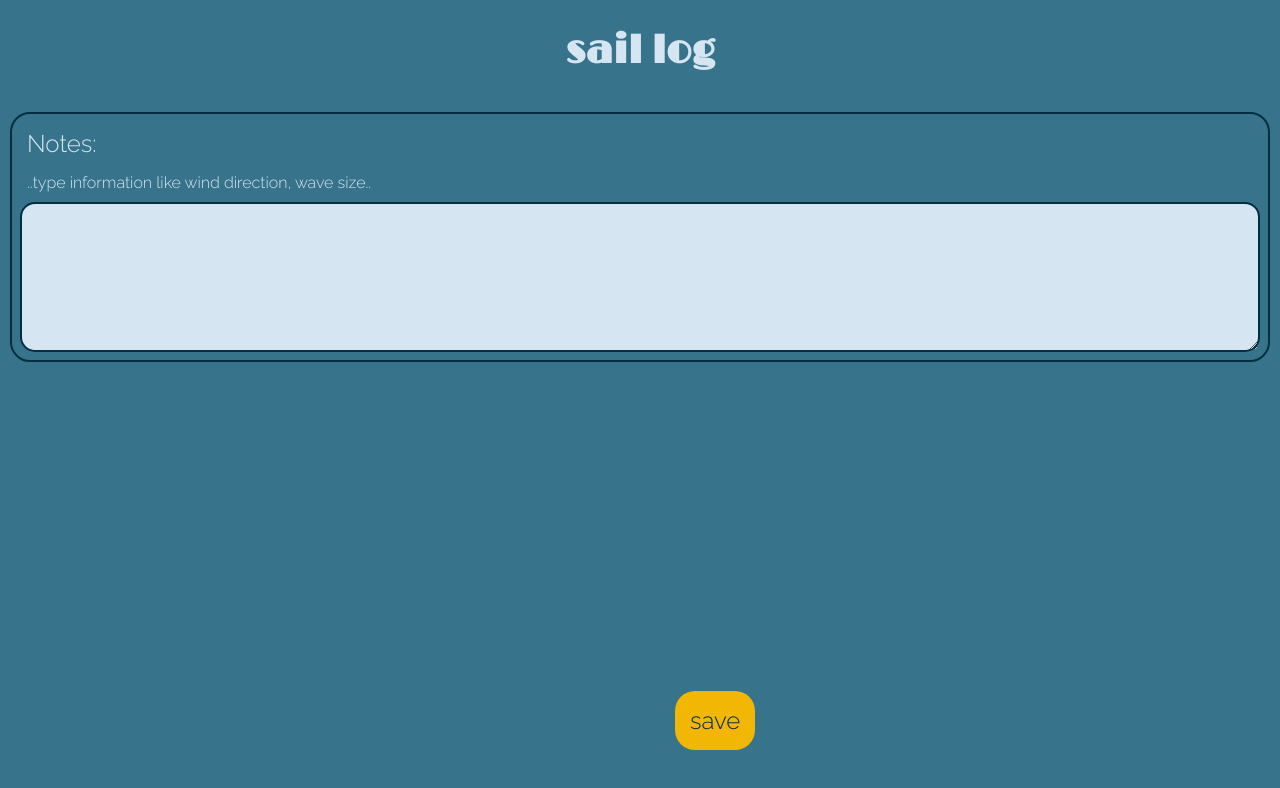
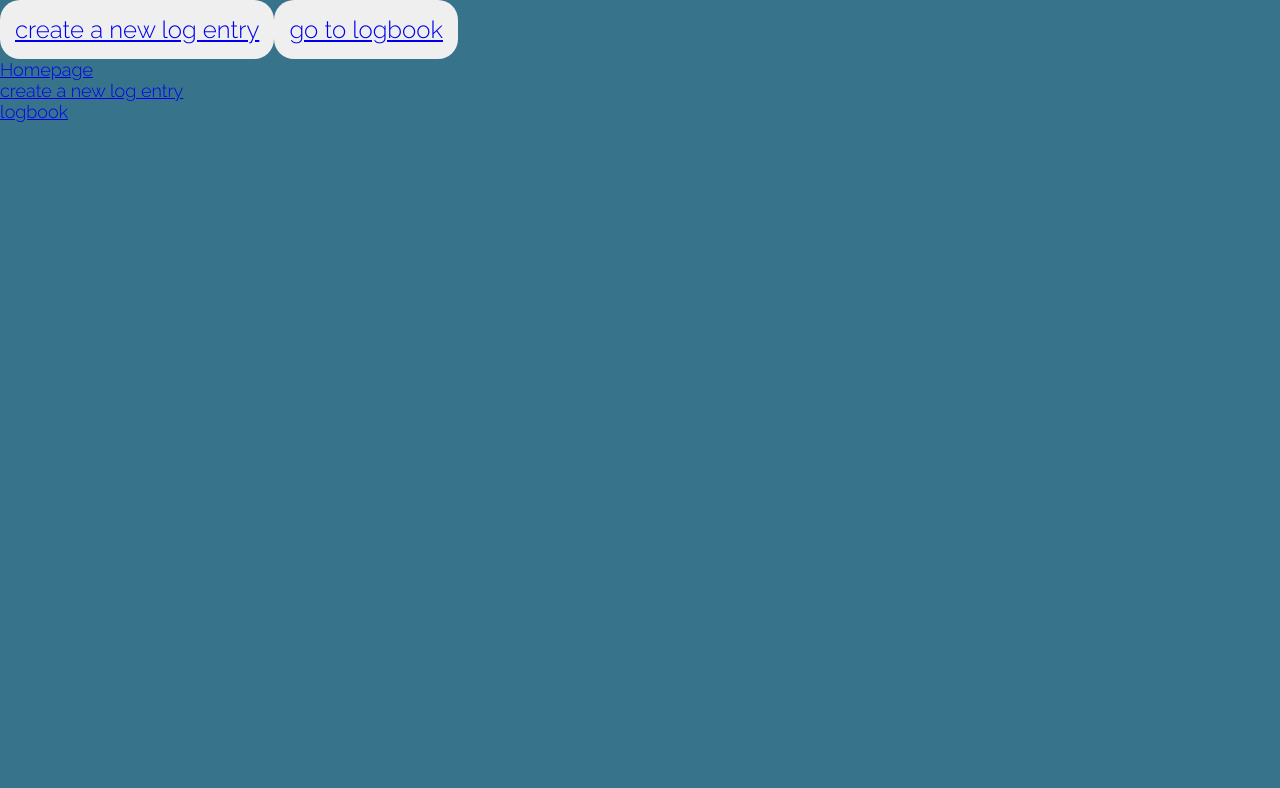
Before and after one commit to MerleMak/sail-log, a React (Create React App) app: page / in a window 1280 px wide. Shown: the top 788 px of the page. Built offline with nearby package versions, Linux system fonts and the light colour scheme.

Commit message:
Add Routes and link pages through routes

```diff
--- a/src/App.js
+++ b/src/App.js
@@ -1,37 +1,46 @@
+import { useState } from 'react';
+import { NavLink, Routes, Route } from 'react-router-dom';
 import styled from 'styled-components';
-import LogForm from './components/LogForm/LogForm';
-import LogEntryList from './components/LogEntryList/LogEntryList';
-import { useState } from 'react';
-import Button from './components/Button/Button';
+import HomePage from './routes/HomePage';
+import FormPage from './routes/FormPage';
+import LogbookPage from './routes/LogbookPage';
 
 export default function App() {
   const [logEntries, setLogEntries] = useState([]);
-  console.log(logEntries);
 
-  return logEntries.length === 0 ? (
+  return (
     <>
-      <Header>sail log</Header>
-      <LogForm onSubmit={handleLogEntry} />
-    </>
-  ) : (
-    <>
-      <LogEntryList logEntries={logEntries} />
-      <Button onClick={handleClick} variant="navigate">
-        create a new log entry
-      </Button>
+      <Routes>
+        <Route path="/" element={<HomePage />} />
+        <Route
+          path="/create"
+          element={<FormPage onSubmit={handleLogEntry} />}
+        />
+        <Route
+          path="/logbook"
+          element={<LogbookPage logEntries={logEntries} />}
+        />
+        <Route
+          path="/*"
+          element={
+            <main style={{ padding: '1rem' }}>
+              <p>There's nothing here!</p>
+            </main>
+          }
+        />
+      </Routes>
+      <Navigation>
+        <NavLink to="/">Homepage</NavLink>
+        <NavLink to="/create">create a new log entry</NavLink>
+        <NavLink to="/logbook">logbook</NavLink>
+      </Navigation>
     </>
   );
-
   function handleLogEntry(formData) {
     setLogEntries([...logEntries, formData]);
   }
-
-  function handleClick() {}
 }
-
-const Header = styled.h1`
-  text-align: center;
-  font-family: Limelight;
-  font-size: 40px;
-  color: #d5e5f2;
+const Navigation = styled.nav`
+  display: flex;
+  flex-direction: column;
 `;
--- /dev/null
+++ b/src/routes/FormPage.js
@@ -0,0 +1,18 @@
+import styled from 'styled-components';
+import LogForm from '../components/LogForm/LogForm';
+
+export default function FormPage({ onSubmit }) {
+  return (
+    <>
+      <Header>sail log</Header>
+      <LogForm onSubmit={onSubmit} />
+    </>
+  );
+}
+
+const Header = styled.h1`
+  text-align: center;
+  font-family: Limelight;
+  font-size: 40px;
+  color: #d5e5f2;
+`;
--- /dev/null
+++ b/src/routes/HomePage.js
@@ -0,0 +1,16 @@
+import Button from '../components/Button/Button';
+import { NavLink } from 'react-router-dom';
+
+export default function HomePage() {
+  return (
+    <>
+      <Button>
+        <NavLink to="/create">create a new log entry</NavLink>
+      </Button>
+
+      <Button>
+        <NavLink to="/logbook">go to logbook</NavLink>
+      </Button>
+    </>
+  );
+}
--- /dev/null
+++ b/src/routes/LogbookPage.js
@@ -0,0 +1,16 @@
+import styled from 'styled-components';
+import LogEntryList from '../components/LogEntryList/LogEntryList';
+import Button from '../components/Button/Button';
+
+export default function LogbookPage({ logEntries }) {
+  return (
+    <>
+      <LogEntryList logEntries={logEntries} />
+      <Button onClick={handleClick} variant="navigate">
+        create a new log entry
+      </Button>
+    </>
+  );
+
+  function handleClick() {}
+}
```
